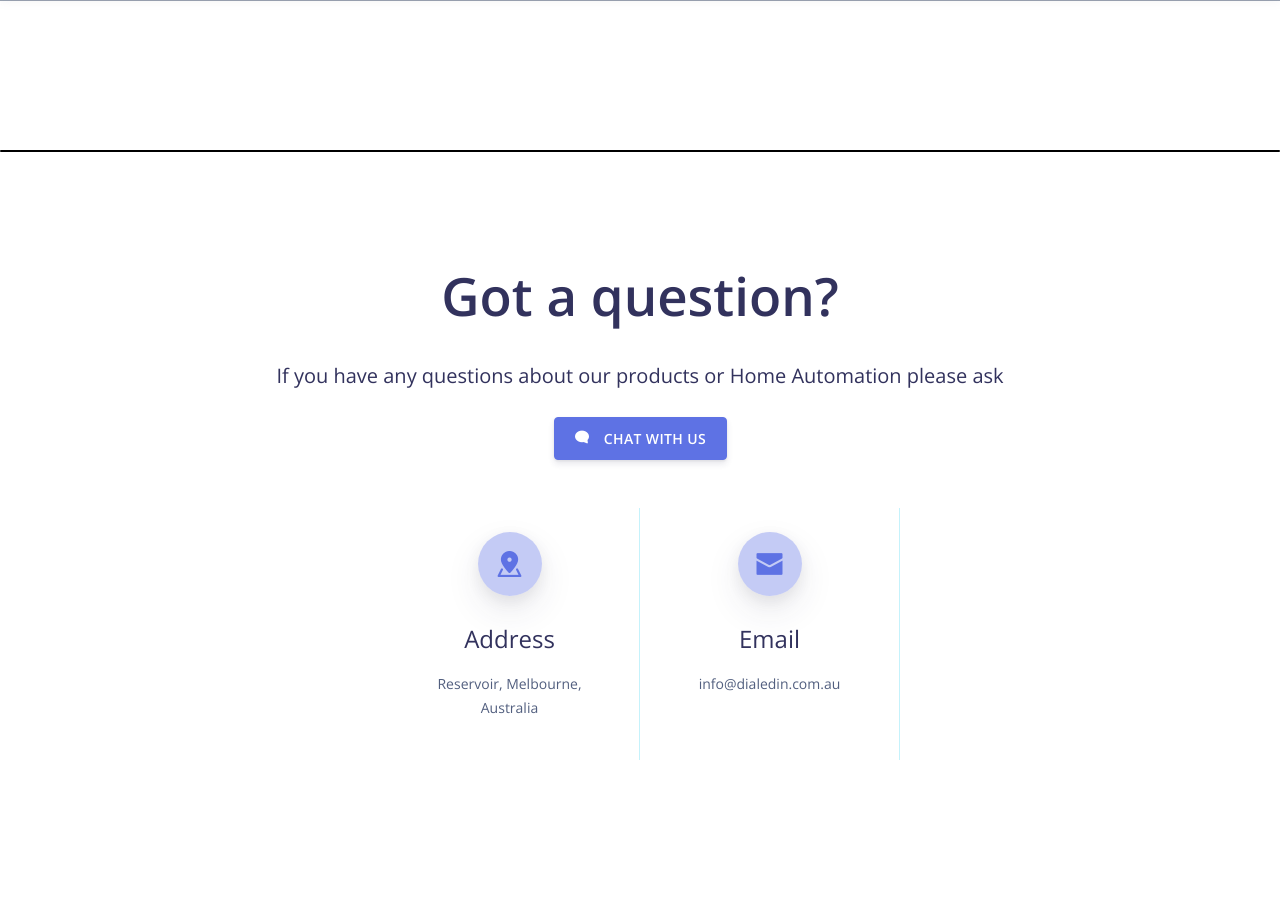
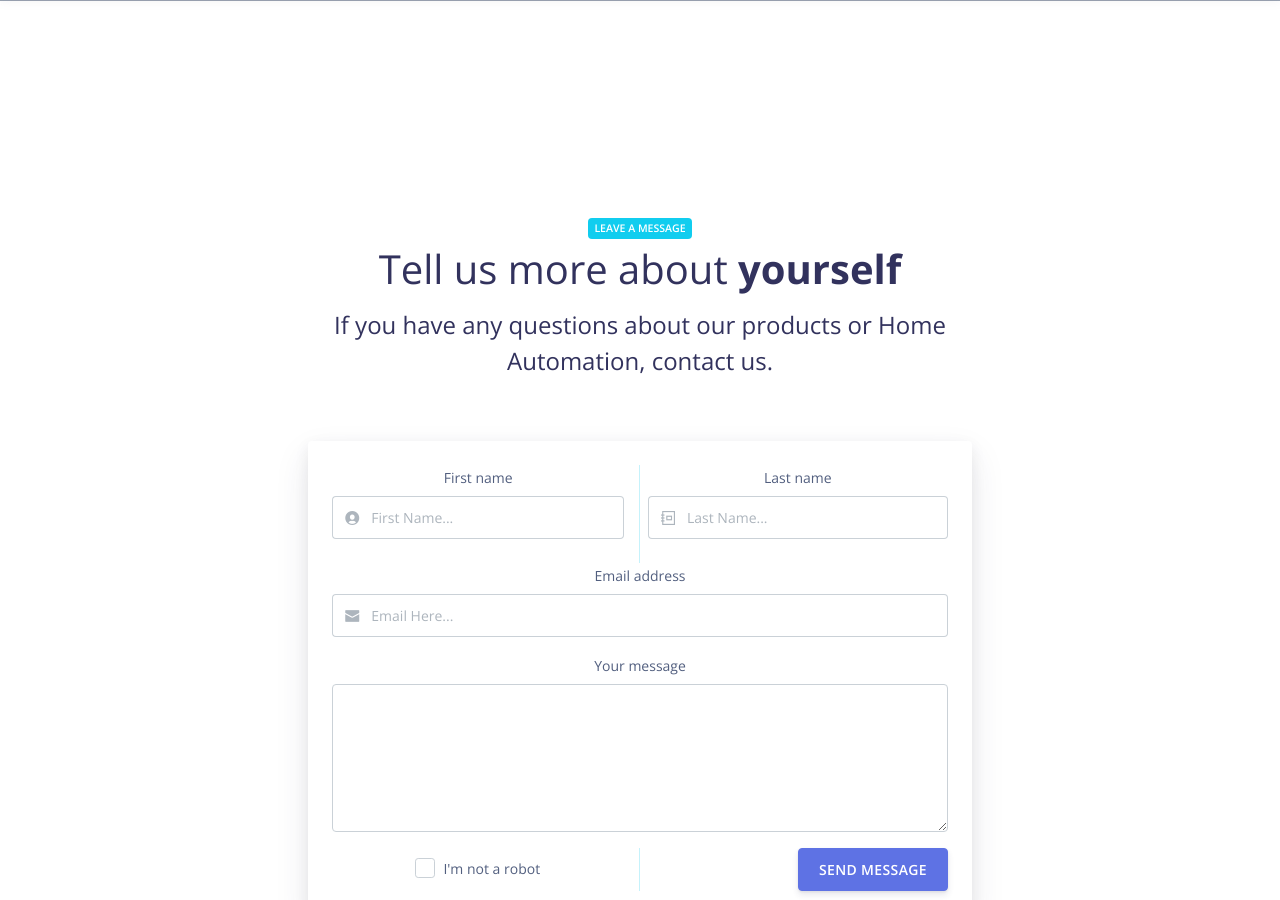
Before and after one commit to DialedIn-Aus/dialedin-aus.github.io, a Jekyll site: the page built from docs/index.html, in a window 1280 px wide and 900 px high, scrolled down 3315 px. Built offline with Jekyll 4.4.1, drawn with Linux system fonts in a browser that asks for light colours; nearby versions of some CDN libraries; some of the changed text lies outside the part shown.

Commit message:
Home: move around Contact objects

```diff
--- a/docs/_includes/contact-form.html
+++ b/docs/_includes/contact-form.html
@@ -3,7 +3,7 @@
     <div class="col-md-8 ml-auto mr-auto text-center mt-5">
       <span class="badge badge-info">Leave a message</span>
       <h1 class="title">Tell us more about <b>yourself</b></h1>
-      <h4 class="desc">Whether you have questions or you would just like to say hello, contact us.</h4>
+      <h4 class="desc">If you have any questions about our products or Home Automation, contact us.</h4>
     </div>
   </div>
 
--- a/docs/_includes/footer.html
+++ b/docs/_includes/footer.html
@@ -1,10 +1,33 @@
 <footer class="footer mt-5 pt-4">
   <div class="container">
-    <div class="row row-grid align-items-center mb-2 mt-2">
-      <div class="col-lg-6">
+    <div class="row row-grid align-items-center my-2">
+      <div class>
         <h4 class="mb-0 font-weight-light">{{ site.data.settings.footer_settings.footer_tagline }}</h4>
       </div>
-
+    </div>
+    <div class="row row-grid contactus-3 align-items-center mb-2 mt-2">
+      <div class="col-lg-6 text-lg-left">
+        <div class="row">
+          <div class="col-lg-6 col-md-6 col-6">
+            <div class="info info-hover">
+              <div class="icon icon-shape icon-shape-primary icon-lg shadow rounded-circle text-primary">
+                <i class="ni ni-square-pin"></i>
+              </div>
+              <h4 class="info-title">Location</h4>
+              <p class="description px-0">Melbourne, Australia</p>
+            </div>
+          </div>
+          <div class="col-lg-6 col-md-6 col-6">
+            <div class="info info-hover">
+              <div class="icon icon-shape icon-shape-primary icon-lg shadow rounded-circle text-primary">
+                <i class="ni ni-email-83"></i>
+              </div>
+              <h4 class="info-title">Email</h4>
+              <p class="description px-0">info@dialedin.com.au</p>
+            </div>
+          </div>
+      </div>
+      </div>
       <div class="col-lg-6 text-lg-right">
         {% include socials.html %}
       </div>
@@ -13,11 +36,9 @@
     <hr>
     <div class="row align-items-center justify-content-md-between">
       <div class="col-md-6">
-        <!--
         <div class="copyright">
-          <span> © {{ 'now' | date: "%Y" }} Argon Design System by <a href="https://www.creative-tim.com/" target="_blank">Creative Tim</a> & <a href="https://jekyllthemes.io" target="_blank">Jekyll Themes</a></span>
+          <span> © {{ 'now' | date: "%Y" }} Dialedin </a></span>
         </div>
-        -->
       </div>
       <div class="col-md-6">
         <ul class="nav nav-footer justify-content-end">
--- a/docs/_includes/home-dialedin.html
+++ b/docs/_includes/home-dialedin.html
@@ -119,62 +119,12 @@
 </div>
 <!-- Contact Section -->
 <div class="contactus-3 fullWidth">
-  <br><br><br>
-  <div>
-    <br>
-    <hr style="width:100%", size="10", color=black>
-    <br>
-  </div>
   <br id="contact1"><br>
   <div class="container">
     <div class="row">
       <div class="col-md-12 text-center mb-5">
-        <h1 class="display-1">Got a question?</h1>
-        <h3 class="lead">If you have any questions about our products or Home Automation please ask</h3>
-        <button class="btn btn-icon btn-primary mt-3" type="button">
-          <span class="btn-inner--icon"><i class="ni ni-chat-round"></i></span>
-          <span class="btn-inner--text"><a class="text-white" href="contact">Chat with us</a></span>
-        </button>
+        {% include contact-form.html %}
       </div>
-    </div>
-    <div class="row">
-      <div class="col-lg-3 col-md-6 col-6 offset-3">
-        <div class="info info-hover">
-          <div class="icon icon-shape icon-shape-primary icon-lg shadow rounded-circle text-primary">
-            <i class="ni ni-square-pin"></i>
-          </div>
-          <h4 class="info-title">Address</h4>
-          <p class="description px-0">Reservoir, Melbourne, Australia</p>
-        </div>
-      </div>
-      <div class="col-lg-3 col-md-6 col-6">
-        <div class="info info-hover">
-          <div class="icon icon-shape icon-shape-primary icon-lg shadow rounded-circle text-primary">
-            <i class="ni ni-email-83"></i>
-          </div>
-          <h4 class="info-title">Email</h4>
-          <p class="description px-0">info@dialedin.com.au</p>
-        </div>
-      </div>
-      {% include contact-form.html %}
-      <!-- <div class="col-lg-3 col-md-6 col-6">
-        <div class="info info-hover">
-          <div class="icon icon-shape icon-shape-primary icon-lg shadow rounded-circle text-primary">
-            <i class="ni ni-mobile-button"></i>
-          </div>
-          <h4 class="info-title">Phone</h4>
-          <p class="description px-0"></p>
-        </div>
-      </div>
-      <div class="col-lg-3 col-md-6 col-6">
-        <div class="info info-hover">
-          <div class="icon icon-shape icon-shape-primary icon-lg shadow rounded-circle text-primary">
-            <i class="ni ni-circle-08"></i>
-          </div>
-          <h4 class="info-title">Contact</h4>
-          <p class="description px-0"></p>
-        </div>
-      </div> -->
     </div>
   </div>
 </div>
```
